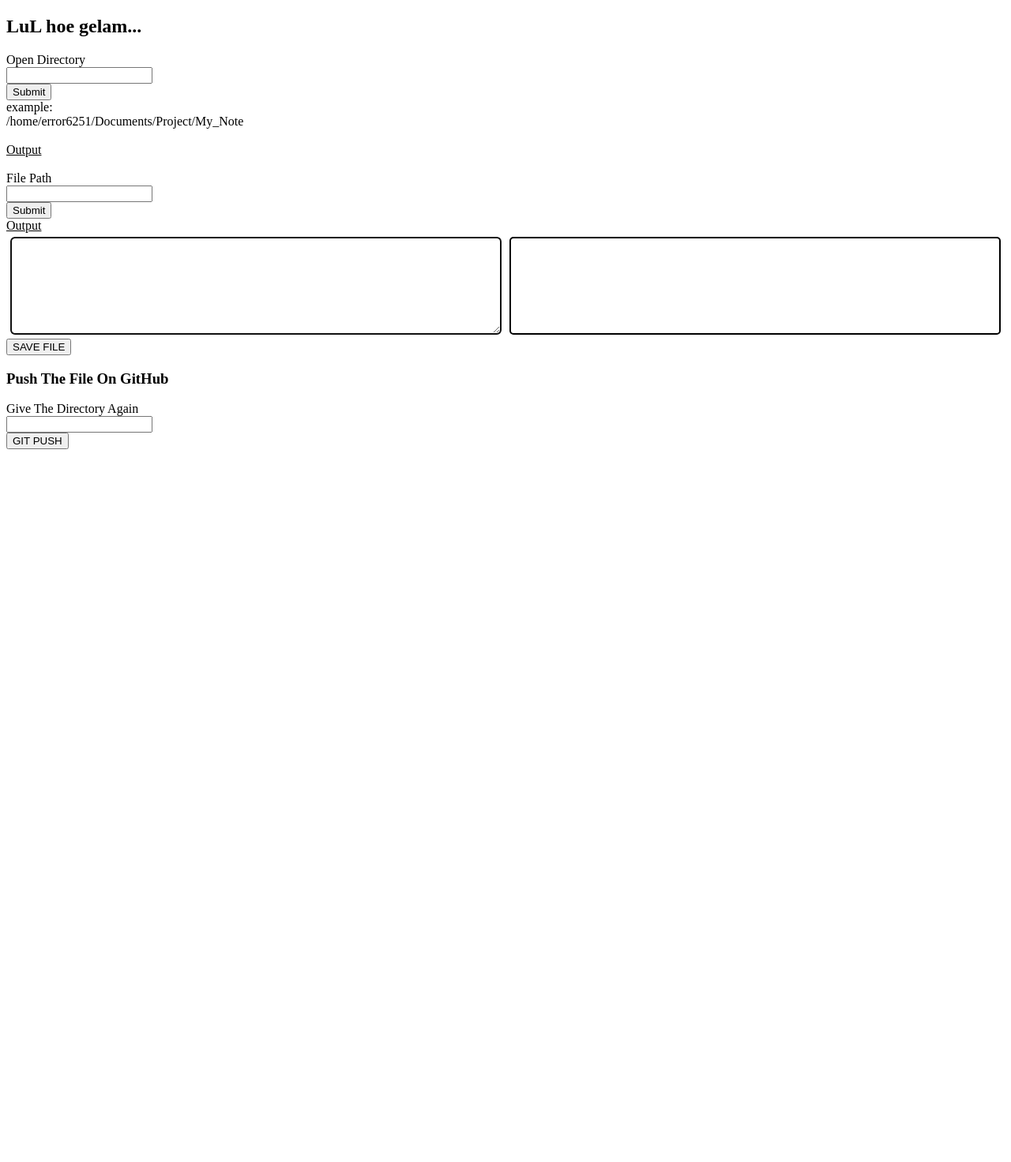
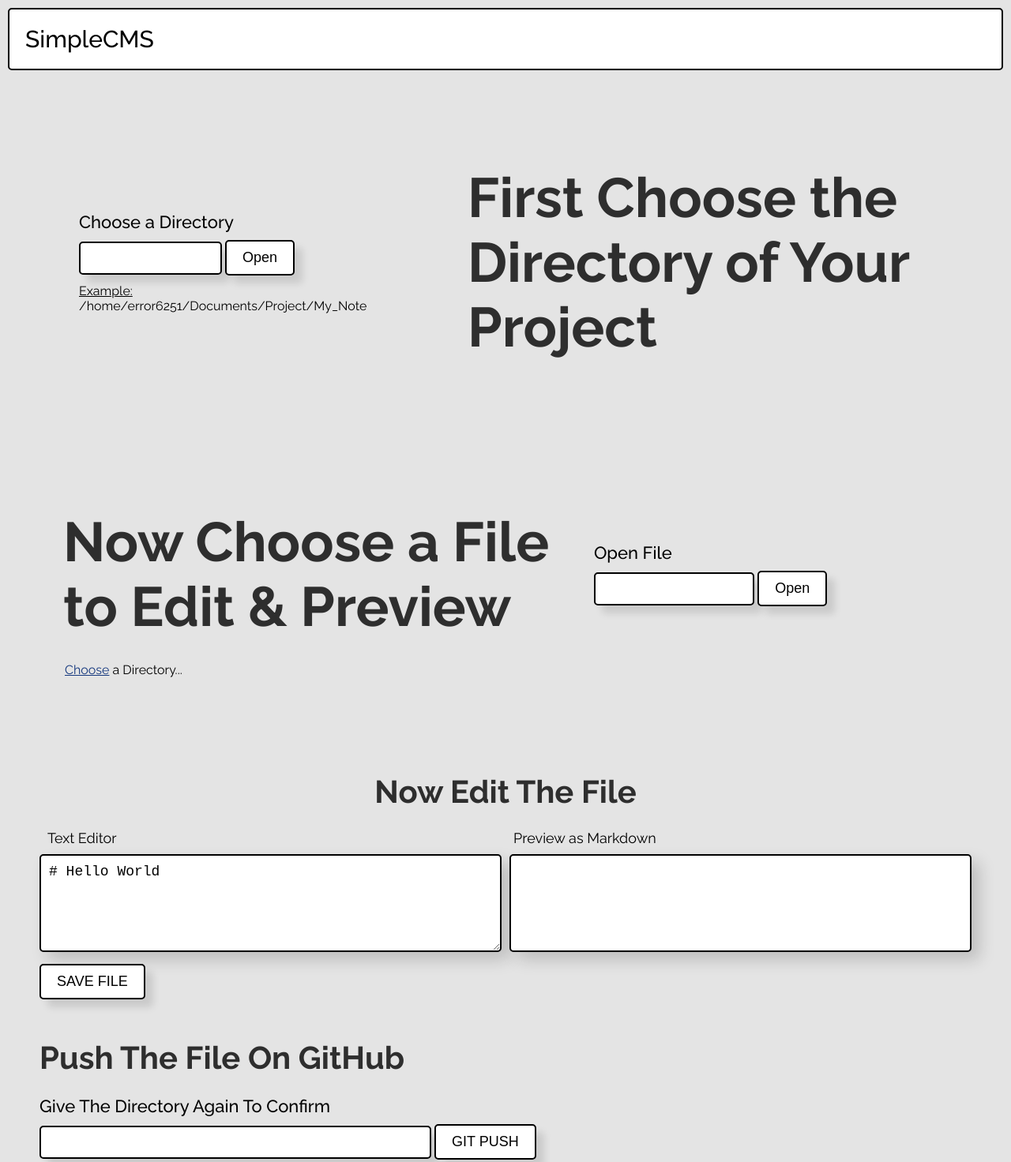
Before and after one commit to juhair-cupcake/simpleCMS, a website: page static/index.html in a window 1280 px wide. Shown: the top 1472 px of the page at 79% size. Before the commit the page ends 800 px from the top, so only its background shows below. Drawn offline with nearby package versions, Linux system fonts and the light colour scheme; files that its build step writes are made by us from their sources; files whose address does not match are found by name.

Commit message:
update: UI

```diff
--- a/app.js
+++ b/app.js
@@ -22,7 +22,6 @@ app.get("/", (req, res) => {
   res.sendFile(path.join(__dirname, "static", "index.html"));
 });
 
-console.clear();
 //Listen to the port
 const port = process.env.PORT || 4000;
 app.listen(port, () => {
@@ -159,7 +158,7 @@ const writeFiles = (filePath) => {
 
 //Push it with git command
 const pushGit = (filePath, changeName) => {
-  let command = `cd ${filePath} && git add . && git commit -m "updated: ${changeName}by BOT" && git push origin master`;
+  let command = `cd ${filePath} && git add . && git commit -m "updated: ${changeName}" && git push origin master`;
 
   exec(command, (err, stdout, stderr) => {
     if (err) {
--- a/package.json
+++ b/package.json
@@ -4,7 +4,7 @@
   "description": "Demo CMS",
   "main": "app.js",
   "scripts": {
-    "test": "dev"
+    "dev": "node app.js"
   },
   "repository": {
     "type": "git",
--- a/static/index.html
+++ b/static/index.html
@@ -7,52 +7,77 @@
     <title>TEST</title>
   </head>
   <body>
-    <section>
-      <h1>LuL hoe gelam...</h1>
+    <section class="header">
+      <h3>SimpleCMS</h3>
     </section>
-    <section>
-      <form onsubmit="return submited1(event)">
-        <label>Open Directory</label><br />
-        <input type="text" id="path1" /><br />
-        <input type="submit" value="Submit" />
+    <section class="directory">
+      <div class="conteiner">
+        <div class="directory-wrapper">
+          <div class="directory-left">
+            <form class="directory-input" onsubmit="return submited1(event)">
+              <div class="label">Choose a Directory</div>
+              <input class="input" type="text" id="path1" />
+              <input class="btn" type="submit" value="Open" />
             </form>
-      <div>example:</div>
-      <div>/home/error6251/Documents/Project/My_Note</div>
+            <div class="directory-example">
+              <u>Example: </u>
               <br />
-      <u>Output</u>
-      <div id="output1"></div>
+              /home/error6251/Documents/Project/My_Note
+            </div>
+          </div>
+          <div class="directory-right">
+            <h3>First Choose the Directory of Your Project</h3>
+          </div>
+        </div>
+      </div>
     </section>
-    <br />
-    <section>
+    <section class="files">
+      <div class="conteiner">
+        <div class="files-wrapper">
+          <div class="files-left">
+            <h3>Now Choose a File to Edit & Preview</h3>
+            <div class="directory-output">
+              <div id="output1"><a href="#">Choose</a> a Directory...</div>
+            </div>
+          </div>
+          <div class="files-right">
             <form onsubmit="return submited2(event)">
-        <label>File Path</label><br />
-        <input type="text" id="path2" /><br />
-        <input type="submit" value="Submit" />
+              <div class="label">Open File</div>
+              <input class="input" type="text" id="path2" />
+              <input class="btn" type="submit" value="Open" />
             </form>
+          </div>
+        </div>
+      </div>
+    </section>
+    <section class="edit">
+      <div class="conteiner">
+        <h3 class="h3">Now Edit The File</h3>
+        <div class="edit-titles">
+          <h4 class="h4">Text Editor</h4>
+          <h4 class="h4">Preview as Markdown</h4>
+        </div>
+        <div class="edit-wrapper">
+          <textarea id="editor" autocomplete="off" spellcheck="false">
+# Hello World</textarea
+          >
 
-      <u>Output</u>
-      <div class="outtextEditor">
-        <textarea
-          id="editor"
-          autocomplete="off"
-          spellcheck="false"
-          autofocus
-        ></textarea>
           <div id="preview"></div>
         </div>
+        <form onsubmit="return saveIt(event)">
+          <input class="btn" type="submit" value="SAVE FILE" />
+        </form>
+      </div>
     </section>
-    <section>
-      <form onsubmit="return saveIt(event)">
-        <input type="submit" value="SAVE FILE" />
-      </form>
-    </section>
-    <section>
+    <section class="push">
+      <div class="conteiner">
         <h3>Push The File On GitHub</h3>
         <form onsubmit="return pushIt(event)">
-        <label for="path">Give The Directory Again</label><br />
-        <input type="text" id="path3" /><br />
-        <input type="submit" value="GIT PUSH" />
+          <div class="label">Give The Directory Again To Confirm</div>
+          <input class="input" type="text" id="path3" />
+          <input class="btn" type="submit" value="GIT PUSH" />
         </form>
+      </div>
     </section>
   </body>
   <script src="https://cdn.jsdelivr.net/npm/marked/marked.min.js"></script>
--- a/static/main.js
+++ b/static/main.js
@@ -5,6 +5,7 @@ let input1 = "",
   updatedFiles = "",
   updateList = [],
   rootDir = "";
+document.getElementById("preview").innerHTML = marked(textEditor.value);
 
 // Welcome to the callBack HELLLLLLL...
 const submited1 = (e) => {
--- a/static/style.css
+++ b/static/style.css
@@ -1,21 +1,224 @@
-.outtextEditor {
+@import url("https://fonts.googleapis.com/css2?family=Raleway:ital,wght@0,100;0,200;0,300;0,400;0,500;0,600;0,700;0,800;0,900;1,100;1,200;1,300;1,400;1,500;1,600;1,700;1,800;1,900&display=swap");
+@import url("https://fonts.googleapis.com/css2?family=Roboto:ital,wght@0,100;0,300;0,400;0,500;0,700;0,900;1,100;1,300;1,400;1,500;1,700;1,900&display=swap");
+
+/* Varriables */
+
+:root {
+  --primaryFont: "Raleway";
+  --secondaryFont: "Roboto Mono";
+  --primaryColor: #e4e4e4;
+  --secondaryColor: #ffffff;
+}
+
+/* All The Shit */
+
+* {
+  border-radius: 5px;
+}
+
+/* Some common shit */
+
+body {
+  font-family: var(--secondaryFont), sans-serif;
+  font-family: var(--primaryFont), monospace;
+  background-color: var(--primaryColor);
+  padding: 0;
+  margin: 0;
+}
+.conteiner {
+  padding: 0px 50px;
+}
+.label {
+  font-size: 22px;
+  font-weight: 500;
+  margin: 0px 0px 10px;
+}
+form {
+  margin: 10px 0px;
+}
+.input {
+  width: 40%;
+  border: solid 2px #000000;
+  font-size: 16px;
+  padding: 10px 10px;
+  background: var(--secondaryColor);
+  box-shadow: 10px 10px 10px #0000001d;
+  outline: 0;
+}
+.input:hover {
+  border: solid 2px #706e7d;
+}
+.btn {
+  font-family: var(--secondaryFont), sans-serif;
+  font-size: 18px;
+  font-weight: 500;
+  padding: 10px 20px;
+  background: var(--secondaryColor);
+  border: solid 2px #000000;
+  box-shadow: 10px 10px 10px #0000001d;
+  outline: 0;
+}
+.btn:hover {
+  background: var(--primaryColor);
+}
+a {
+  color: rgb(21, 56, 126);
+}
+
+/* All Other */
+
+.header {
+  border: solid 2px #000000;
+  background-color: var(--secondaryColor);
+  padding: 10px;
+  margin: 10px;
+}
+.header h3 {
+  padding: 10px;
+  font: var(--secondaryFont);
+  font-weight: 500;
+  margin: 0px;
+  font-size: 30px;
+}
+
+/**/
+
+.directory {
+  margin: 50px 0px;
+}
+.directory-wrapper {
   display: flex;
   justify-content: center;
-  height: 100%;
+  align-items: center;
+}
+.directory-left {
+  width: 40%;
+  margin: auto;
+  padding: 0px 50px;
+}
+.directory-right {
+  text-align: left;
+  margin: auto 50px;
+  font-size: 60px;
+  color: #2e2e2e;
+  width: 60%;
+}
+.directory-input {
+  margin: 10px 0px;
+}
+.directory-example {
+  margin: 10px 0px;
+}
+.directory-output {
+  margin: 10px 0px;
+}
+.directory-output h3 {
+  font-size: 18px;
+  text-decoration: underline;
+  font-weight: 400;
+  margin: 0px 0px 10px;
+}
+.directory-output h3:after {
+  content: ":";
+}
+
+/**/
+
+.files {
+  margin: 50px 30px;
+}
+.files-wrapper {
+  display: flex;
+  justify-content: center;
+  align-items: center;
+}
+.files-left {
+  width: 60%;
+  text-align: left;
+}
+.files-right {
+  width: 40%;
+  margin: auto;
+}
+.files-left h3 {
+  padding: 50px 50px 0px 0px;
+  margin: 20px 0px;
+  font-size: 70px;
+  color: #2e2e2e;
+}
+#output1 {
+  line-height: 40px;
+  padding-left: 2px;
+}
+
+/**/
+
+.edit {
+  margin: 50px 0px;
+}
+.edit .h3 {
+  text-align: center;
+  padding: 50px;
+  margin: 20px 0px;
+  padding-bottom: 5px;
+  font-size: 40px;
+  color: #2e2e2e;
+}
+.edit-titles {
+  display: flex;
+  justify-content: center;
+}
+.edit-titles .h4 {
+  flex: 1;
+  font-size: 18px;
+  font-weight: 400;
+  margin: 0px 10px 5px;
+}
+.edit-wrapper {
+  display: flex;
+  justify-content: center;
 }
 #editor {
   flex: 1;
+  margin: 5px 5px 5px 0px;
+  padding: 10px;
   border: solid 2px black;
-  padding: 10px;
-  margin: 5px;
   border-radius: 5px;
-  list-style: none;
+  outline: 0;
+  box-shadow: 10px 10px 20px #0000002b;
+  background-color: var(--secondaryColor);
+  font-size: 18px;
+  min-height: 100px;
+}
+#editor:hover {
+  border: solid 2px #706e7d;
 }
 #preview {
   flex: 1;
+  margin: 5px 0px 5px 5px;
+  padding: 10px;
+  padding: 10px;
   border: solid 2px black;
-  padding: 10px;
+  border-radius: 5px;
+  background-color: var(--secondaryColor);
+  box-shadow: 10px 10px 20px #0000002b;
   min-height: 100px;
-  margin: 5px;
-  border-radius: 5px;
 }
+#preview h1 {
+  font-size: xx-large;
+}
+#preview:hover {
+  border: solid 2px #706e7d;
+}
+
+/**/
+
+.push {
+  margin: 50px 0px;
+}
+.push h3 {
+  margin: 20px 0px;
+  padding-bottom: 5px;
+  font-size: 40px;
+  color: #2e2e2e;
+}
```
Also changed, not shown: README.md, screenshort/1.png (added), screenshort/2.png (added). Lines whose indentation alone changed are shown as unchanged.
